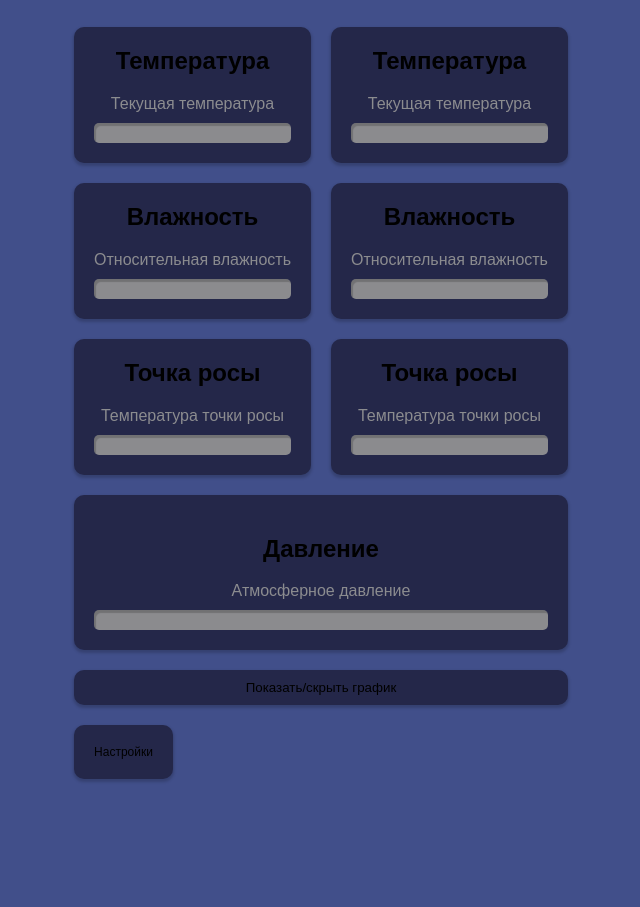
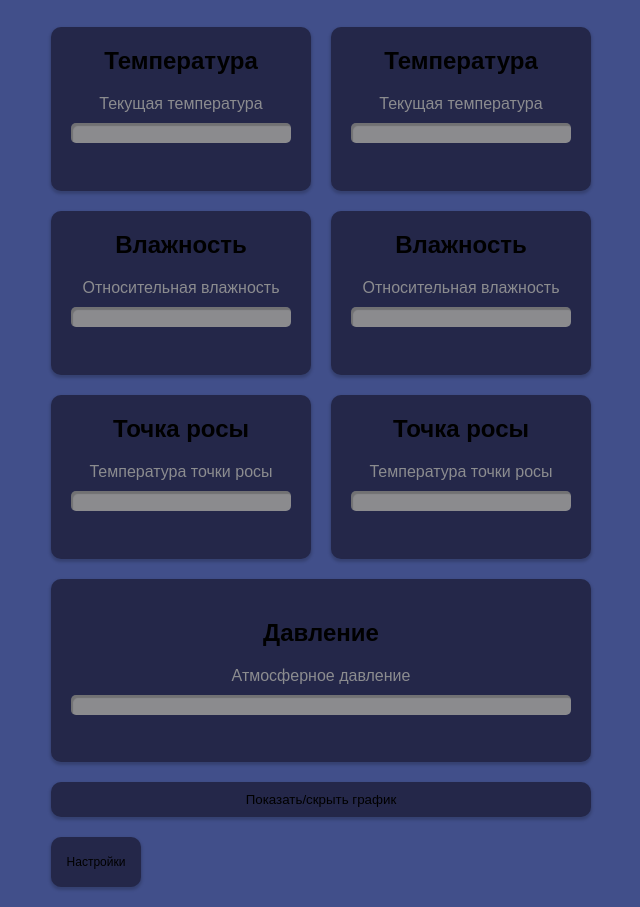
Before and after one commit to Evgeny-s-eremenko/ESP32_meteostation, a plain HTML site: page data/index.html in a window 1280 px wide. Shown: the part 131-1038 px from the top of the page, without its empty margins (319-959 px from the left). Before the commit the page ends 930 px from the top, so only its background shows below. Drawn offline with nearby package versions, Linux system fonts and the light colour scheme; no server answers.

Commit message:
modified:   data/admin.html 	modified:   data/index.html

```diff
--- a/data/index.html
+++ b/data/index.html
@@ -30,6 +30,8 @@
         }
 
         .widget {
+            width: 220px;
+            height: 124px;
             background-color: #242749;
             color: #000000;
             border-radius: 10px;
@@ -39,6 +41,8 @@
         }
 
         .pressure-widget {
+            width: 500px;
+            height: 143px;
             grid-column: span 2;
             background-color: #242749;
             color: #000000;
@@ -64,6 +68,8 @@
         }
 
         #toggleGraphButton {
+            width: 540px;
+            height: 35px;
             grid-column: span 2;
             cursor: pointer;
             border: none;
@@ -101,11 +107,14 @@
         }
 
         #Button {
+            width: 90px;
+            height: 50px;
             border: none;            /* Убираем границу */
             outline: none;           /* Убираем обводку при фокусе */
             background-color: #242749; /* Фоновый цвет, который подходит под стиль остальных виджетов */
-            padding: 20px;       /* Отступы для удобства клика */
+            padding: 15px;       /* Отступы для удобства клика */
             font-size: 12px;          /* Размер шрифта */
+            text-align: center;
             cursor: pointer;          /* Курсор-рука при наведении */
             transition: background-color 0.3s ease; /* Плавное изменение цвета при нажатии */
         }
```
Also changed, not shown: data/admin.html (+10 -6 lines).
